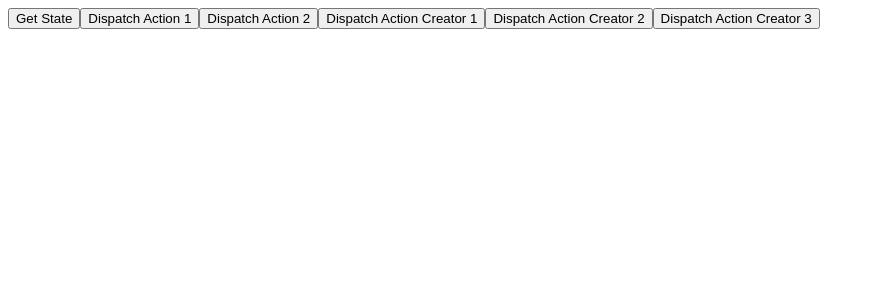
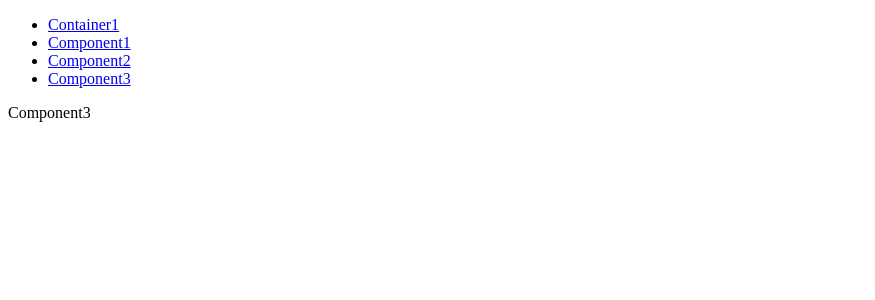
Before and after one commit to jieunheo/react-mini-project, a React (Create React App) app in the folder redux-react/: page /component3 in a window 1280 px wide. Shown: the top 300 px of the page, without its empty margins (0-875 px from the left). Built offline with nearby package versions, Linux system fonts and the light colour scheme.

Commit message:
npm i react-router react-router-dom

```diff
--- a/redux-react/package.json
+++ b/redux-react/package.json
@@ -9,6 +9,8 @@
     "react": "^18.2.0",
     "react-dom": "^18.2.0",
     "react-redux": "^8.0.2",
+    "react-router": "^6.3.0",
+    "react-router-dom": "^6.3.0",
     "react-scripts": "5.0.1",
     "redux": "^4.2.0",
     "web-vitals": "^2.1.4"
--- a/redux-react/src/App.js
+++ b/redux-react/src/App.js
@@ -1,11 +1,13 @@
 import { Component } from 'react';
-import Container1 from './containers/container1';
+import Container1 from './containers/Container1';
+
+import Router from './router';
 
 class App extends Component {
 	render() {
 		return (
       <div>
-        <Container1 />
+				<Router />
       </div>
 		);
 	};
--- /dev/null
+++ b/redux-react/src/containers/Header.js
@@ -0,0 +1,21 @@
+import { Component } from "react";
+import { Link } from "react-router-dom";
+
+
+class Header extends Component {
+  render() {
+    // {pathname: './container1', search: '', hash: '', state: ''}
+    return (
+      <nav>
+        <ul>
+          <li><Link to='/'>Container1</Link></li>
+          <li><Link to='/component1'>Component1</Link></li>
+          <li><Link to='/component2'>Component2</Link></li>
+          <li><Link to='/component3'>Component3</Link></li>
+        </ul>
+      </nav>
+    )
+  }
+}
+
+export default Header;
--- /dev/null
+++ b/redux-react/src/functional/Component1.js
@@ -0,0 +1,11 @@
+
+
+const Component1 = props => {
+  return (
+    <div>
+      Component1
+    </div>
+  );
+}
+
+export default Component1;
--- /dev/null
+++ b/redux-react/src/functional/Component2.js
@@ -0,0 +1,11 @@
+
+
+const Component2 = props => {
+  return (
+    <div>
+      Component2
+    </div>
+  );
+}
+
+export default Component2;
--- /dev/null
+++ b/redux-react/src/functional/Component3.js
@@ -0,0 +1,11 @@
+
+
+const Component3 = props => {
+  return (
+    <div>
+      Component3
+    </div>
+  );
+}
+
+export default Component3;
--- /dev/null
+++ b/redux-react/src/router.js
@@ -0,0 +1,27 @@
+import { Component } from "react";
+import { BrowserRouter, Route, Routes } from "react-router-dom";
+
+import Container1 from "./containers/Container1";
+import Component1 from "./functional/Component1";
+import Component2 from "./functional/Component2";
+import Component3 from "./functional/Component3";
+import Header from "./containers/Header";
+import history from "./utils/history";
+
+class Router extends Component {
+  render() {
+    return (
+      <BrowserRouter>
+        <Header />
+        <Routes history={history}>
+          <Route path='/' element={<Container1 />} />
+          <Route path='/component1' element={<Component1 />} />
+          <Route path='/component2' element={<Component2 />} />
+          <Route path='/component3' element={<Component3 />} />
+        </Routes>
+      </BrowserRouter>
+    )
+  }
+}
+
+export default Router;
--- /dev/null
+++ b/redux-react/src/utils/history.js
@@ -0,0 +1,3 @@
+import { createBrowserHistory } from 'history'
+
+export default createBrowserHistory()
```
Also changed, not shown: 1 other file (tests, documents, lock files or other folders).
